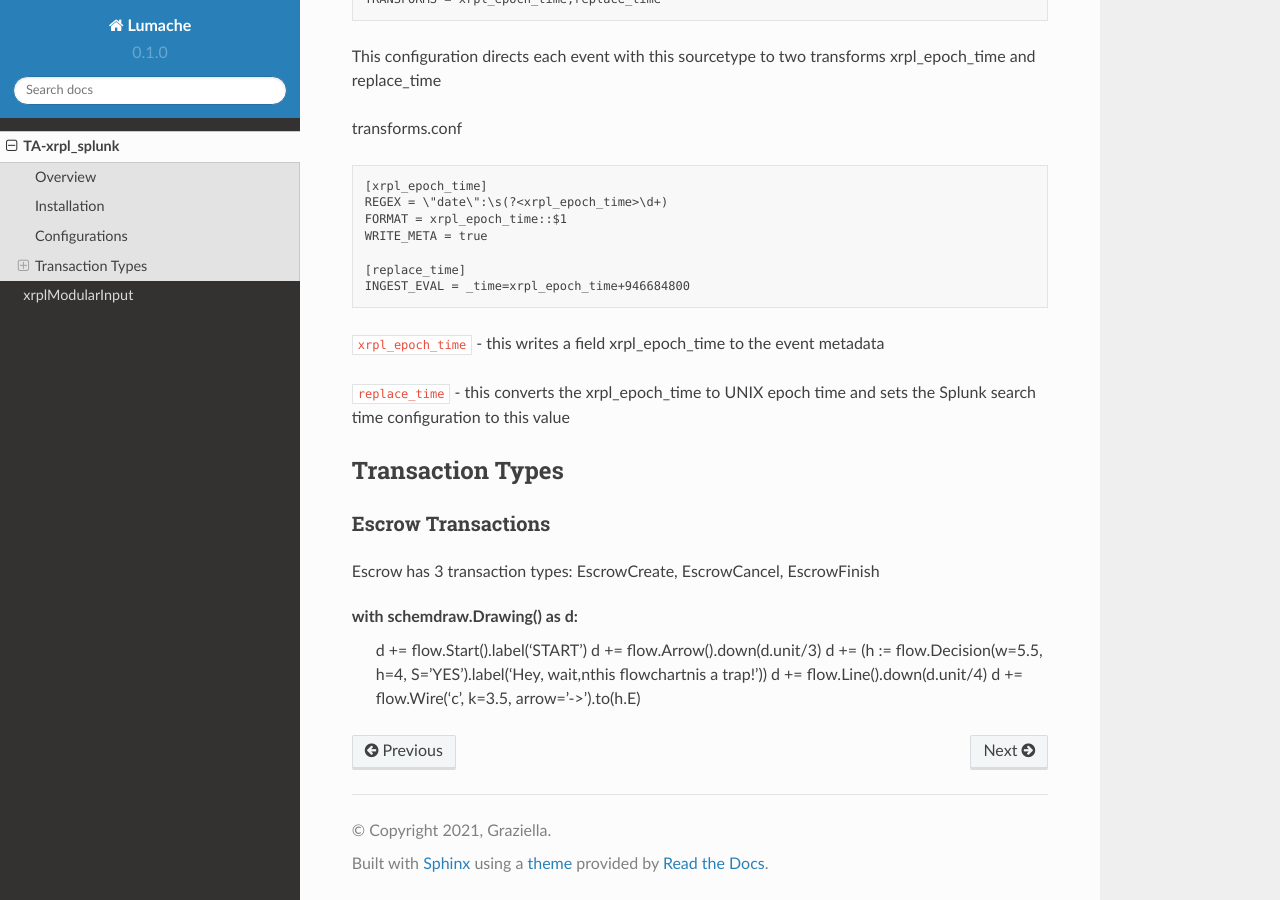
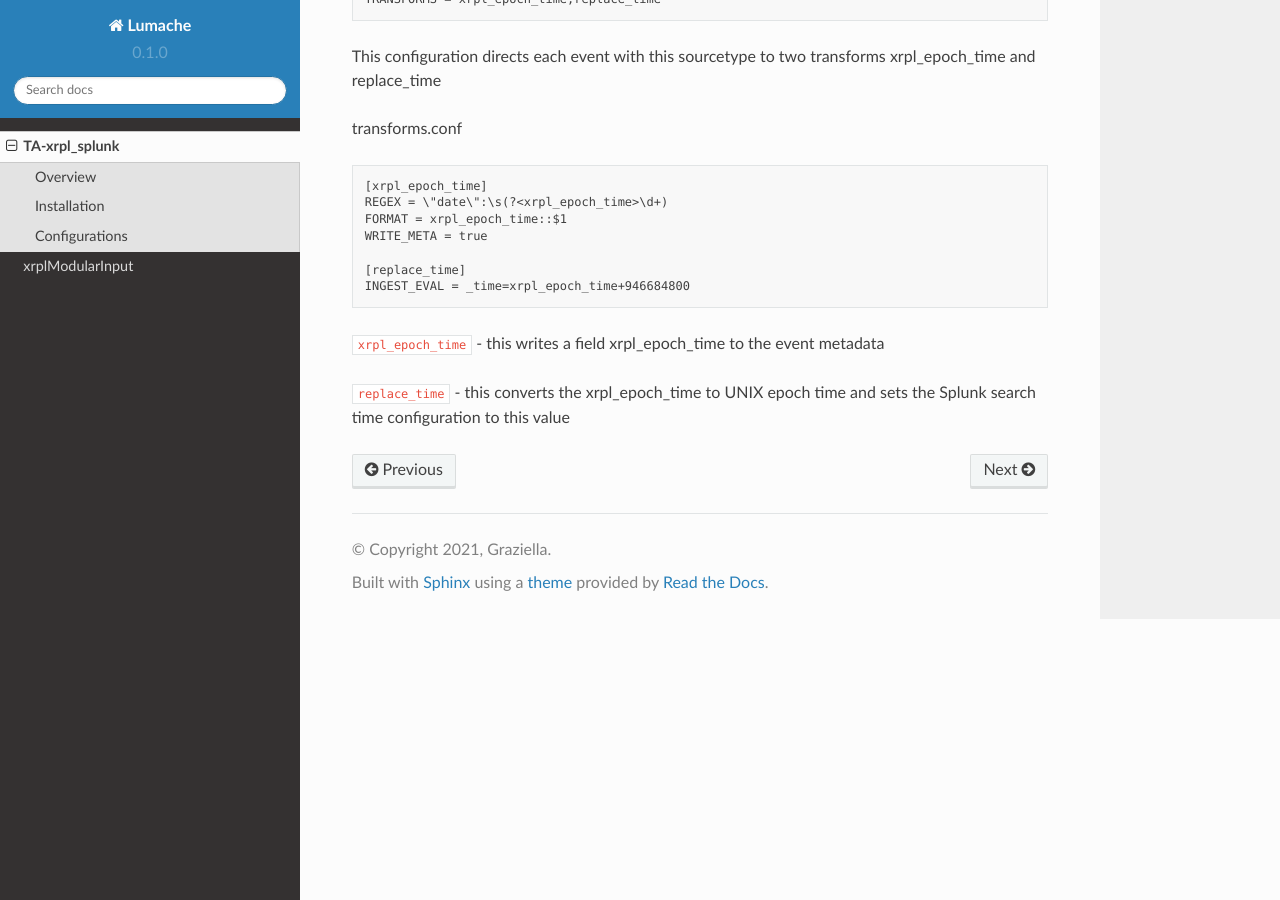
Before and after one commit to xrPumpKing/xrp_splunk_docs, a Sphinx documentation site: the page built from docs/source/TA-xrpl_splunk.rst, in a window 1280 px wide and 900 px high, scrolled down 842 px. Built offline with Sphinx 7.4.7 and the Read the Docs theme 2.0.0, drawn with Linux system fonts in a browser that asks for light colours.

Commit message:
Update TA-xrpl_splunk.rst

```diff
--- a/docs/source/TA-xrpl_splunk.rst
+++ b/docs/source/TA-xrpl_splunk.rst
@@ -57,20 +57,3 @@ transforms.conf
 ``xrpl_epoch_time`` - this writes a field xrpl_epoch_time to the event metadata
 
 ``replace_time`` - this converts the xrpl_epoch_time to UNIX epoch time and sets the Splunk search time configuration to this value
-
-
-Transaction Types
------------------
-
-Escrow Transactions
-^^^^^^^^^^^^^^^^^^^
-
-Escrow has 3 transaction types: EscrowCreate, EscrowCancel, EscrowFinish
-
-
-with schemdraw.Drawing() as d:
-    d += flow.Start().label('START')
-    d += flow.Arrow().down(d.unit/3)
-    d += (h := flow.Decision(w=5.5, h=4, S='YES').label('Hey, wait,\nthis flowchart\nis a trap!'))
-    d += flow.Line().down(d.unit/4)
-    d += flow.Wire('c', k=3.5, arrow='->').to(h.E)
```
